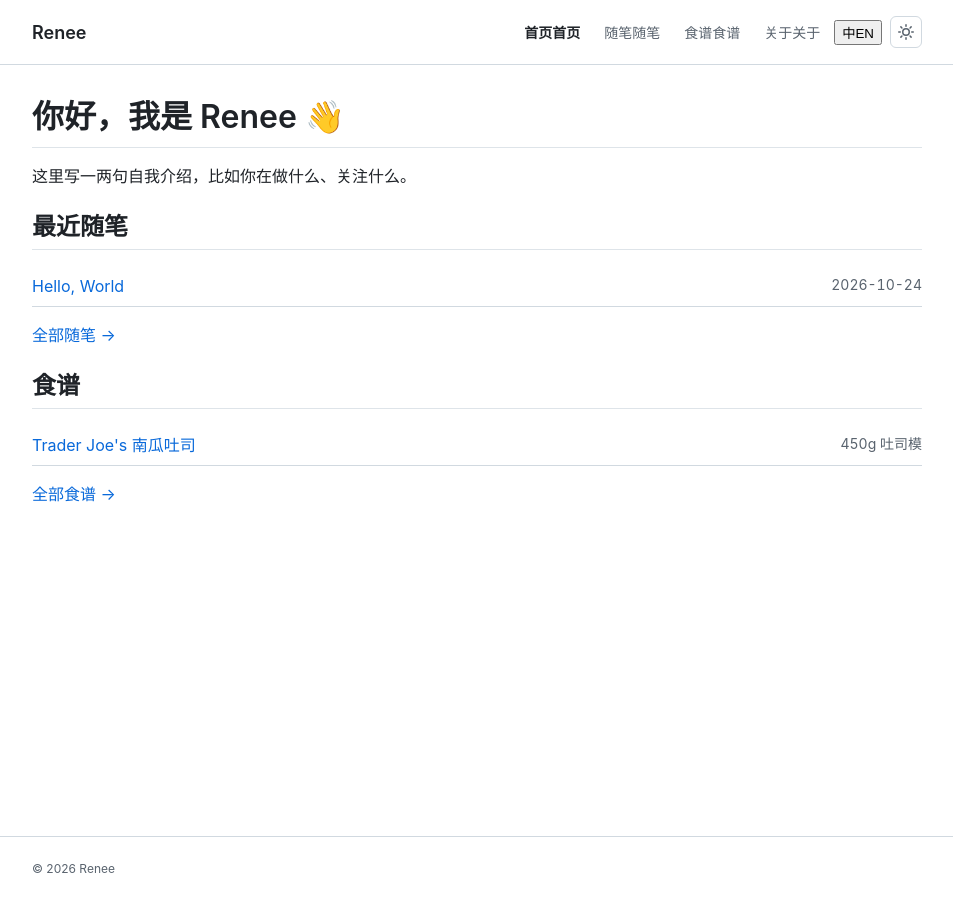
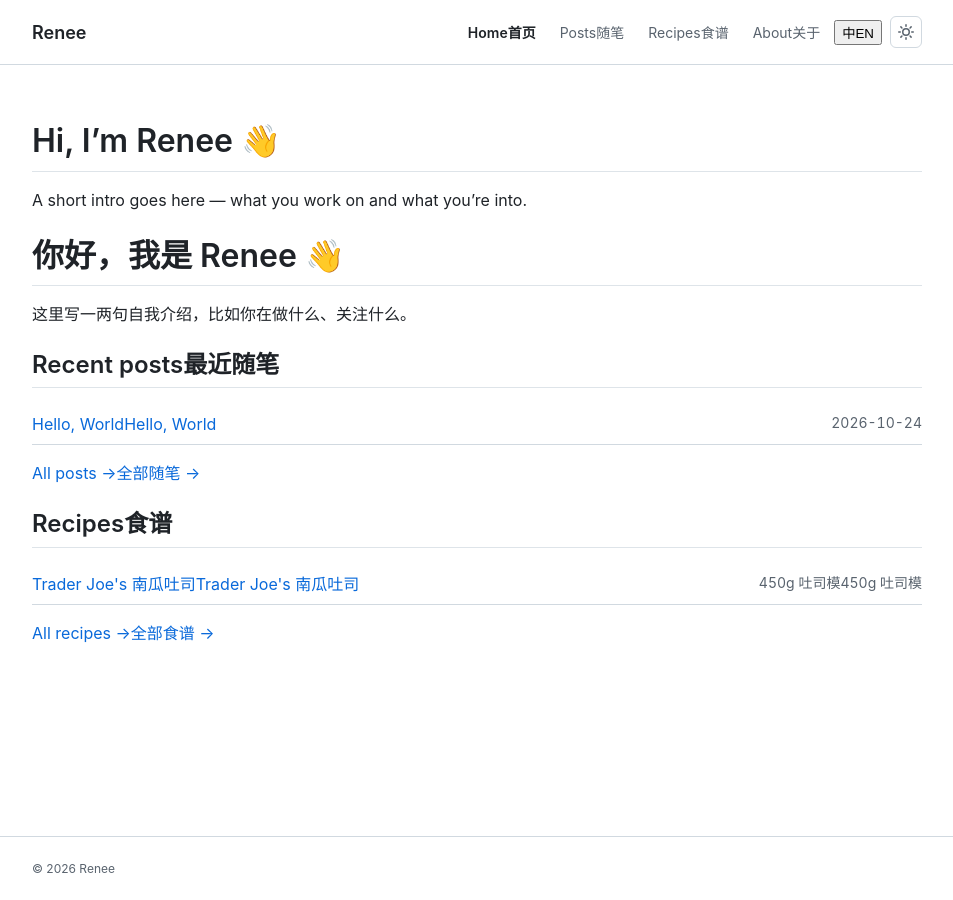
Before and after one commit to reneezhu/reneezhu.github.io, a Jekyll site: the page built from index.md, in a window 1280 px wide. Shown: the whole page, without its empty margins (163-1116 px from the left). Built offline with Jekyll 4.4.1, drawn with Linux system fonts in a browser that asks for light colours; nearby versions of some CDN libraries.

```diff
--- a/_config.yml
+++ b/_config.yml
@@ -1,6 +1,6 @@
 title: Renee
-description: 个人网站
-lang: zh-CN
+description: Renee's notes on tech and baking
+lang: en
 author: Renee
 
 markdown: kramdown
@@ -25,10 +25,10 @@ defaults:
 
 # 顶部导航，按需增删
 nav:
-  - { title: 首页, url: / }
-  - { title: 随笔, url: /posts/ }
-  - { title: 食谱, url: /recipes/ }
-  - { title: 关于, url: /about/ }
+  - { title: Home,    title_zh: 首页, url: / }
+  - { title: Posts,   title_zh: 随笔, url: /posts/ }
+  - { title: Recipes, title_zh: 食谱, url: /recipes/ }
+  - { title: About,   title_zh: 关于, url: /about/ }
 
 exclude:
   - README.md
--- a/index.md
+++ b/index.md
@@ -1,27 +1,39 @@
 ---
-title: 首页
+title: Home
+title_zh: 首页
 ---
+
+<div lang="en" markdown="1">
+
+# Hi, I'm Renee 👋
+
+A short intro goes here — what you work on and what you're into.
+
+</div>
+<div lang="zh" markdown="1">
 
 # 你好，我是 Renee 👋
 
 这里写一两句自我介绍，比如你在做什么、关注什么。
 
-## 最近随笔
+</div>
+
+## {% include t.html en="Recent posts" zh="最近随笔" %}
 
 <ul class="post-list">
 {% for post in site.posts limit:5 %}
-  <li><a href="{{ post.url | relative_url }}">{{ post.title }}</a><time>{{ post.date | date: "%Y-%m-%d" }}</time></li>
+  <li><a href="{{ post.url | relative_url }}">{% include t.html en=post.title zh=post.title_zh %}</a><time>{{ post.date | date: "%Y-%m-%d" }}</time></li>
 {% endfor %}
 </ul>
 
-[全部随笔 →](/posts/)
+<p><a href="{{ '/posts/' | relative_url }}">{% include t.html en="All posts →" zh="全部随笔 →" %}</a></p>
 
-## 食谱
+## {% include t.html en="Recipes" zh="食谱" %}
 
 <ul class="post-list">
 {% for r in site.recipes limit:5 %}
-  <li><a href="{{ r.url | relative_url }}">{{ r.title }}</a><time>{{ r.pan }}</time></li>
+  <li><a href="{{ r.url | relative_url }}">{% include t.html en=r.title zh=r.title_zh %}</a><time>{% include t.html en=r.pan_en zh=r.pan %}</time></li>
 {% endfor %}
 </ul>
 
-[全部食谱 →](/recipes/)
+<p><a href="{{ '/recipes/' | relative_url }}">{% include t.html en="All recipes →" zh="全部食谱 →" %}</a></p>
```
Also changed, not shown: 404.md (+3 -2 lines), about.md (+18 -1 lines), posts.md (+4 -3 lines), recipes.md (+5 -4 lines).
